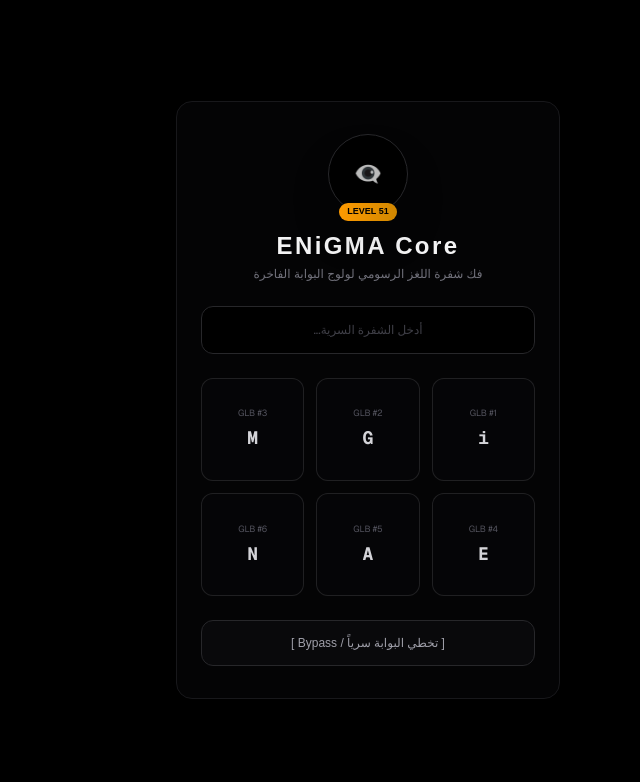
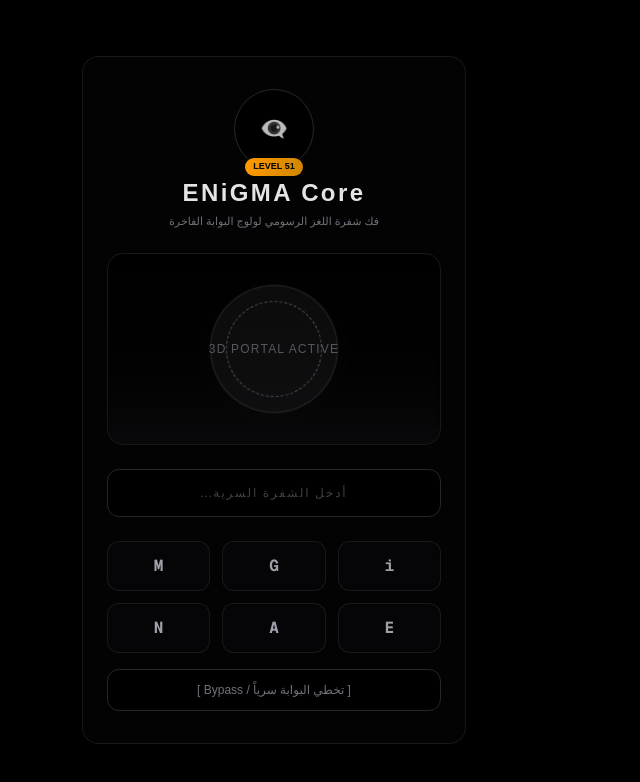
Before and after one commit to mrjo2500/nextjs-boilerplate, a Next.js app: page / in a window 1280 px wide. Shown: the top 782 px of the page, without its empty margins (397-1037 px from the left). Built offline with nearby package versions, Linux system fonts and the light colour scheme.

Commit message:
Rename component to EnigmaFinalPortal and refactor

```diff
--- a/app/page.tsx
+++ b/app/page.tsx
@@ -2,90 +2,76 @@
 
 import React, { useState } from "react";
 
-export default function EnigmaCorePortal() {
+export default function EnigmaFinalPortal() {
   const [inputCode, setInputCode] = useState("");
-  const [unlocked, setUnlocked] = useState(false);
   const targetCode = "ENIGMA";
 
-  // دالة الضغط على الحروف لفك الشفرة
   const handleLetterClick = (letter: string) => {
     if (inputCode.length < 6) {
-      const current = inputCode + letter;
-      setInputCode(current);
+      const nextCode = inputCode + letter;
+      setInputCode(nextCode);
+      if (nextCode.toUpperCase() === targetCode) {
+        setTimeout(() => alert("مرحباً بك يا صاحب المنصة.. تم ولوج البوابة الفاخرة بنجاح!"), 300);
+      }
     }
   };
 
-  const clearInput = () => setInputCode("");
-
-  // تخطي البوابة أو النجاح في فك الشفرة
-  const handleBypass = () => {
-    setUnlocked(true);
-    alert("تم الدخول إلى بوابتك الفاخرة بنجاح 👁‍🗨");
-  };
+  const resetCode = () => setInputCode("");
 
   return (
-    <div className="flex min-h-screen flex-col items-center justify-center bg-black text-white px-4 select-none antialiased">
-      <div className="text-center space-y-6 max-w-sm w-full py-8 px-6 rounded-2xl bg-zinc-950/50 border border-zinc-900 backdrop-blur-md">
+    <div className="flex min-h-screen flex-col items-center justify-center bg-black text-white px-4 select-none overflow-x-hidden">
+      <div className="text-center space-y-6 max-w-sm w-full py-8 px-6 rounded-2xl bg-zinc-950/40 border border-zinc-900 backdrop-blur-md relative z-10 shadow-2xl">
 
-        {/* أيقونة الهوية الفاخرة LEVEL 51 */}
-        <div className="relative w-20 h-20 mx-auto mb-4 rounded-full border border-zinc-800 bg-black flex items-center justify-center shadow-2xl">
+        {/* الهوية البصرية الحصرية LEVEL 51 */}
+        <div className="relative w-20 h-20 mx-auto mb-2 rounded-full border border-zinc-800 bg-black flex items-center justify-center shadow-[0_0_20px_rgba(255,255,255,0.02)]">
           <span className="text-2xl animate-pulse">👁‍🗨</span>
           <div className="absolute -bottom-2 bg-gradient-to-r from-amber-500 to-yellow-600 text-[9px] font-bold px-2 py-0.5 rounded-full text-black">
             LEVEL 51
           </div>
         </div>
 
-        {/* العناوين الرئيسية */}
         <div className="space-y-1">
-          <h1 className="text-2xl font-black tracking-widest text-zinc-100">
-            ENiGMA Core
-          </h1>
-          <p className="text-xs text-zinc-500">
-            فك شفرة اللغز الرسومي لولوج البوابة الفاخرة
-          </p>
+          <h1 className="text-2xl font-black tracking-widest text-zinc-200">ENiGMA Core</h1>
+          <p className="text-[11px] text-zinc-500">فك شفرة اللغز الرسومي لولوج البوابة الفاخرة</p>
         </div>
 
-        {/* خانة إدخال وتأكيد الشفرة السرية */}
-        <div className="w-full h-12 bg-black border border-zinc-800 rounded-xl font-mono text-lg tracking-widest flex items-center justify-center text-zinc-300 shadow-inner">
-          {inputCode || <span className="text-zinc-700 text-xs font-sans tracking-normal">أدخل الشفرة السرية...</span>}
+        {/* 🌌 تأثير البوابة الضوئي ثلاثي الأبعاد المدمج لضمان عدم حدوث شاشة سودة */}
+        <div className="w-full h-48 relative rounded-2xl overflow-hidden border border-zinc-900 bg-gradient-to-b from-black to-zinc-950 shadow-inner flex items-center justify-center">
+          <div className="absolute w-32 h-32 rounded-full bg-zinc-900/50 border border-zinc-700/50 animate-spin [animation-duration:10s] flex items-center justify-center shadow-[0_0_30px_rgba(255,255,255,0.02)]">
+            <div className="w-24 h-24 rounded-full border border-dashed border-zinc-600 animate-spin [animation-duration:4s]" />
+          </div>
+          <span className="text-zinc-500 text-xs tracking-widest uppercase z-10 animate-pulse">3D Portal Active</span>
         </div>
 
-        {/* شبكة أزرار الحروف المصلحة والمقاومة للتجميد */}
-        <div className="grid grid-cols-3 gap-3 my-6">
-          {[
-            { id: "GLB #1", char: "i" },
-            { id: "GLB #2", char: "G" },
-            { id: "GLB #3", char: "M" },
-            { id: "GLB #4", char: "E" },
-            { id: "GLB #5", char: "A" },
-            { id: "GLB #6", char: "N" }
-          ].map((item, index) => (
+        {/* شاشة الرمز السري */}
+        <div className="w-full h-12 bg-black border border-zinc-800 rounded-xl font-mono text-lg tracking-widest flex items-center justify-center text-zinc-300">
+          {inputCode || <span className="text-zinc-700 text-xs font-sans">أدخل الشفرة السرية...</span>}
+        </div>
+
+        {/* لوحة تحكم الحروف */}
+        <div className="grid grid-cols-3 gap-3 my-4">
+          {["i", "G", "M", "E", "A", "N"].map((letter, index) => (
             <button
               key={index}
-              onClick={() => handleLetterClick(item.char)}
-              className="w-full aspect-square flex flex-col items-center justify-center border border-zinc-800/80 rounded-xl bg-zinc-950/40 font-mono text-lg font-bold text-zinc-300 hover:text-white hover:border-zinc-600 transition-all active:scale-95"
+              onClick={() => handleLetterClick(letter)}
+              className="py-3 border border-zinc-800/60 rounded-xl bg-zinc-950/50 font-mono text-base font-bold text-zinc-400 hover:text-white hover:border-zinc-500 transition-all active:scale-95"
             >
-              <span className="text-[9px] text-zinc-600 font-sans block mb-1 font-normal">{item.id}</span>
-              {item.char}
+              {letter}
             </button>
           ))}
         </div>
 
-        {/* أزرار التحكم السريع والتخطي الآمن */}
-        <div className="space-y-3">
+        {/* زر التخطي السري الآمن */}
+        <div className="space-y-2">
           <button
-            onClick={handleBypass}
-            className="w-full py-3.5 rounded-xl border border-zinc-800 bg-zinc-950 text-xs font-medium text-zinc-400 hover:text-white transition-all active:scale-[0.98]"
+            onClick={() => alert("تم التخطي الآمن للبوابة الـ VIP")}
+            className="w-full py-3 rounded-xl border border-zinc-800 bg-black text-xs font-medium text-zinc-500 hover:text-white transition-all"
           >
             [ تخطي البوابة سرياً / Bypass ]
           </button>
-
           {inputCode && (
-            <button
-              onClick={clearInput}
-              className="text-[11px] text-zinc-500 hover:text-zinc-300 underline block mx-auto"
-            >
-              إعادة تعيين
+            <button onClick={resetCode} className="text-[10px] text-zinc-600 underline block mx-auto hover:text-zinc-400">
+              إعادة تعيين الشفرة
             </button>
           )}
         </div>
```
